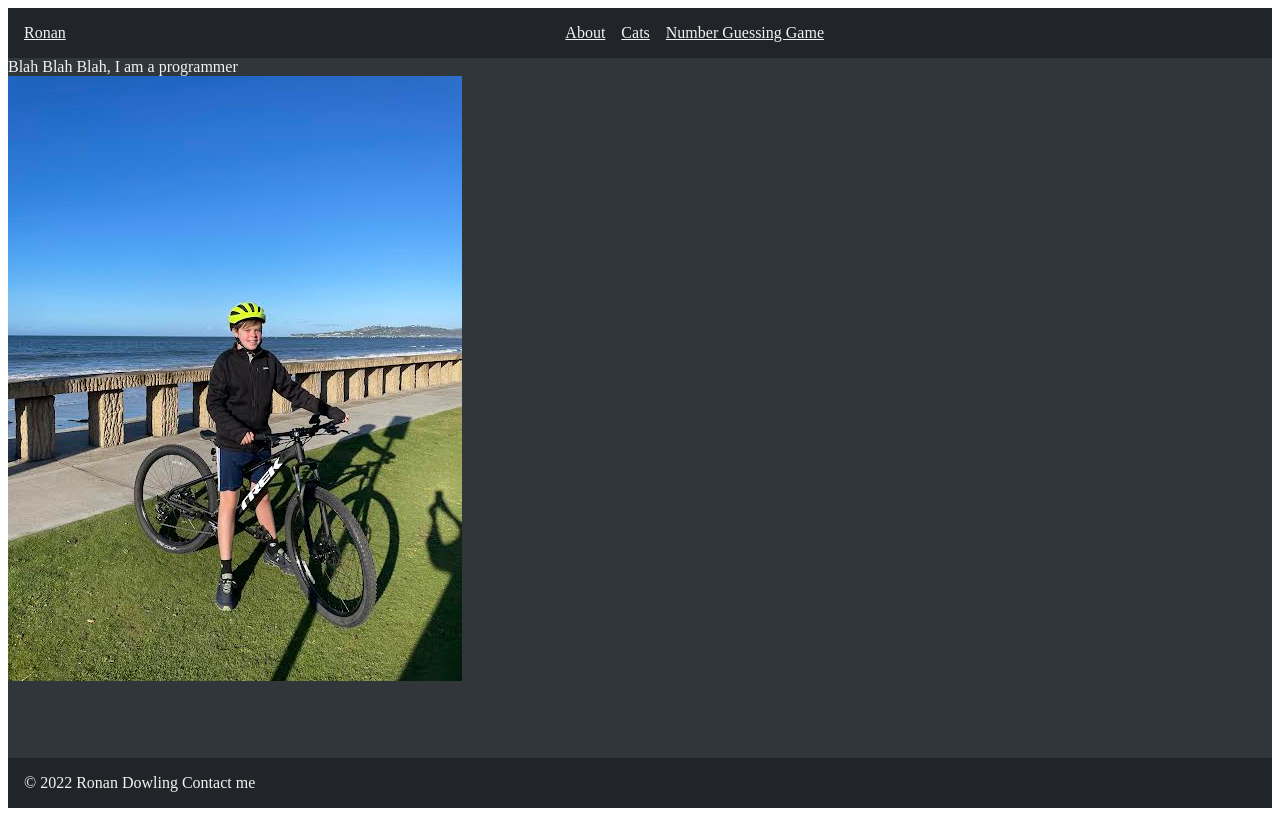
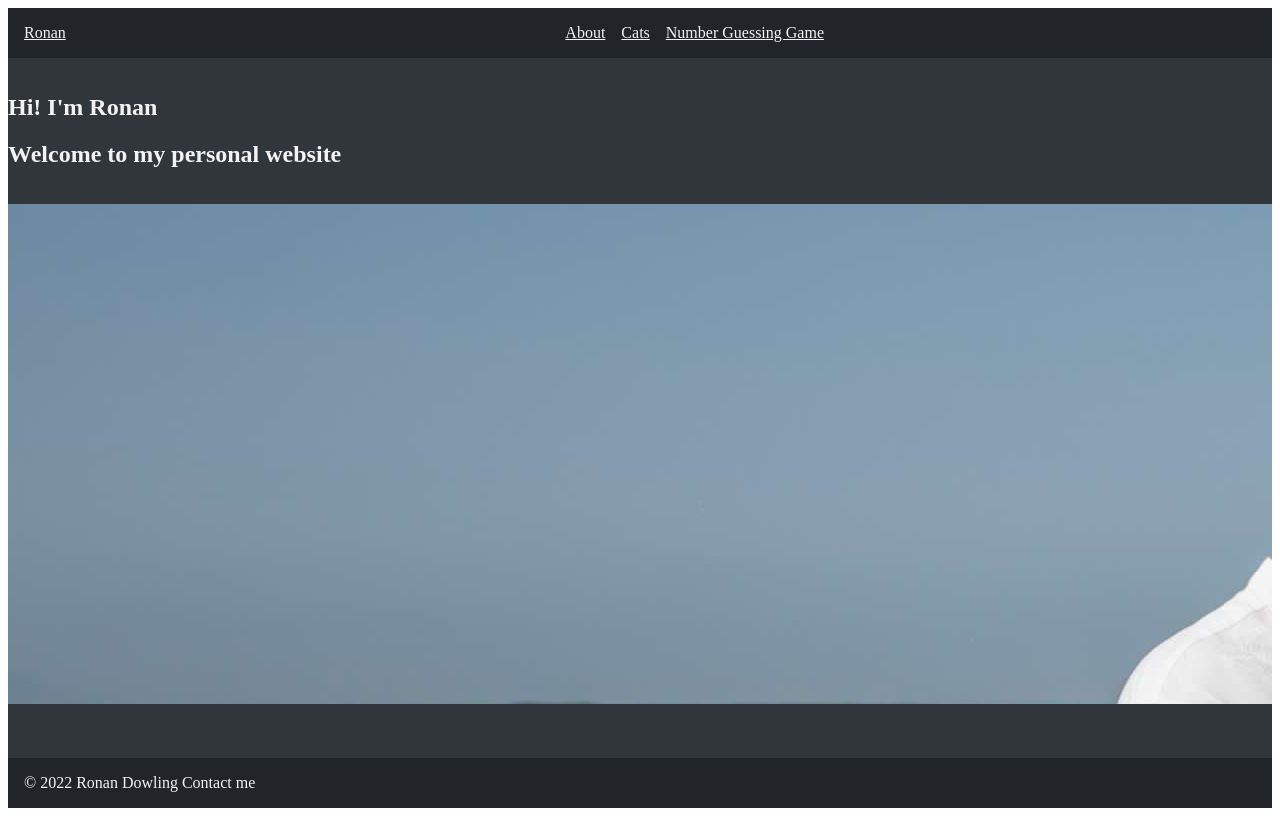
Before and after one commit to FrikiRoRa/ronanwdowling.com, a Gatsby site: page / in a window 1280 px wide. Built offline with nearby package versions, Linux system fonts and the light colour scheme; Gatsby itself is replaced by a stand-in of ours.

Commit message:
Improve the homepage

```diff
--- a/src/achievementData.js
+++ b/src/achievementData.js
@@ -1,6 +1,6 @@
-import volleyballImg from "./images/Volleyball.jpg"; // Tell webpack this JS file uses this image
-import programmingImg from "./images/programming.jpg"; // Tell webpack this JS file uses this image
-import pianoImg from "./images/piano.jpg"; // Tell webpack this JS file uses this image
+import volleyballImg from "./images/achievementBanner/Volleyball.jpg"; // Tell webpack this JS file uses this image
+import programmingImg from "./images/achievementBanner/programming.jpg"; // Tell webpack this JS file uses this image
+import pianoImg from "./images/achievementBanner/piano.jpg"; // Tell webpack this JS file uses this image
 
 export const achievements = {
   programming: {
--- a/src/pages/index.js
+++ b/src/pages/index.js
@@ -5,8 +5,8 @@ import {
   Button,
   WrapItem,
   Stack,
-  ButtonGroup,
-  Wrap,
+  Heading,
+  Text,
   Image,
 } from "@chakra-ui/react";
 
@@ -14,7 +14,7 @@ import MainLayout from "../components/MainLayout";
 
 import { useToast } from "@chakra-ui/react";
 
-import pictureOfMe from "../images/me.jpg";
+import familyBeach from "../images/family_beach.jpg";
 
 import "../style/style.css";
 
@@ -27,10 +27,13 @@ const IndexPage = () => {
   return (
     <MainLayout>
       <Box>
-        <Container maxWidth={800}>
-          <Box>Blah Blah Blah, I am a programmer</Box>
-          <Image src={pictureOfMe} />
+        <Container maxWidth={800} paddingY="16px">
+          <Heading>Hi! I'm Ronan</Heading>
+          <Heading>Welcome to my personal website</Heading>
         </Container>
+        <Box width="100%" height="500px" overflow={"hidden"}>
+          <Image src={familyBeach} />
+        </Box>
       </Box>
     </MainLayout>
   );
```
Also changed, not shown: src/pages/about.js (+4 -0 lines), src/images/achievementBanner/Volleyball.jpg (renamed from src/images/Volleyball.jpg), src/images/achievementBanner/piano.jpg (renamed from src/images/piano.jpg), src/images/achievementBanner/surfing.jpg (renamed from src/images/surfing.jpg), src/images/achievementIcons/programming.png (added), 3 other files.
